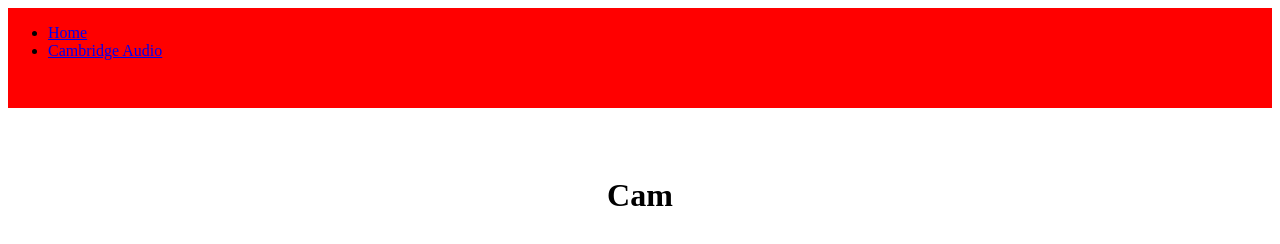
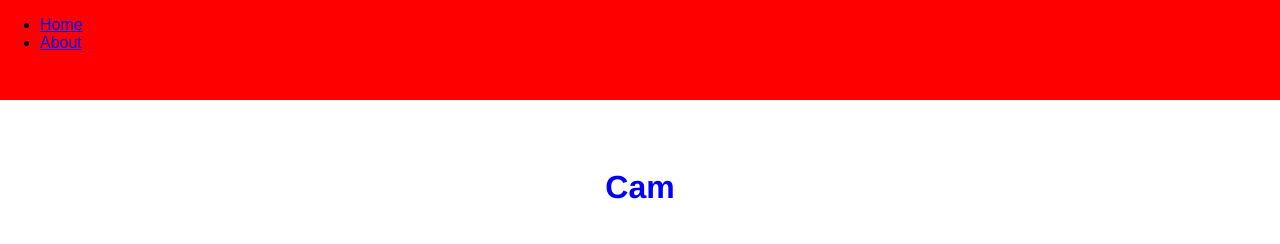
Before and after one commit to philiplackmaker/folio-2018, a Gatsby site: page /cambridgeaudio in a window 1280 px wide. Built offline with nearby package versions, Linux system fonts and the light colour scheme; Gatsby itself is replaced by a stand-in of ours.

Commit message:
Adding the global CSS file

```diff
--- a/src/components/navigation.js
+++ b/src/components/navigation.js
@@ -1,6 +1,7 @@
 import React from 'react'
 import Link from 'gatsby-link'
 import styled from "styled-components";
+import '/Users/philip/development/folio-2018/src/pages/global.css';
 
 
 const Navigation = styled.div`
@@ -19,7 +20,7 @@ export default () => (
             <Link to ="/">Home</Link>
           </li>
           <li>
-            <Link to ="/cambridgeaudio">Cambridge Audio</Link>
+            <Link to ="/About">About</Link>
           </li>
         </ul>
 </Navigation>
--- /dev/null
+++ b/src/pages/global.css
@@ -0,0 +1,19 @@
+html {
+  font-family: sans-serif;
+  -ms-text-size-adjust: 100%;
+  -webkit-text-size-adjust: 100%;
+}
+
+
+body {
+  margin: 0;
+}
+
+h1{
+  font-family: 'Franklin Gothic Medium', 'Arial Narrow', Arial, sans-serif;
+  color: blue;
+}
+
+ul{
+  text-decoration: none;
+}
--- a/src/pages/index.js
+++ b/src/pages/index.js
@@ -1,5 +1,7 @@
 import React from "react";
 import styled from "styled-components";
+import './global.css'
+
 
 import Navigation from '../components/navigation'
 
@@ -27,7 +29,9 @@ export default () => (
        <Navigation>
         </Navigation>
   <Container>
-    <h1>Hello</h1>
+    <h1>
+      <Link to="/">Cambridge Audio</Link>
+    </h1>
     <p>Philip</p>
   </Container>
   </Page>
```
